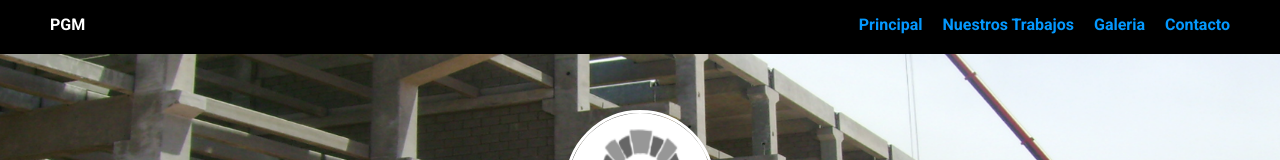
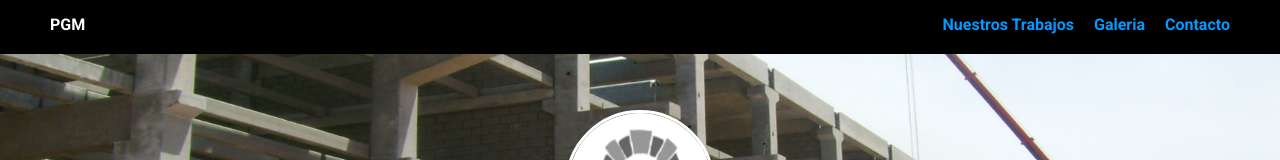
Before and after one commit to andynarf/premoldeados, a plain HTML site: page index.html in a window 1280 px wide. Shown: the top 160 px of the page. Drawn offline with Linux system fonts and the light colour scheme; a web font is replaced by a local one.

Commit message:
le saque el principal del menu

```diff
--- a/index.html
+++ b/index.html
@@ -11,7 +11,6 @@
     <div class="main-nav">
         <ul class="nav">
           <li class="name">PGM</li>
-          <li><a href="#">Principal</a></li>
           <li><a href="#">Nuestros Trabajos</a></li>
           <li><a href="#">Galeria</a></li>
           <li><a href="#">Contacto</a></li>
```
